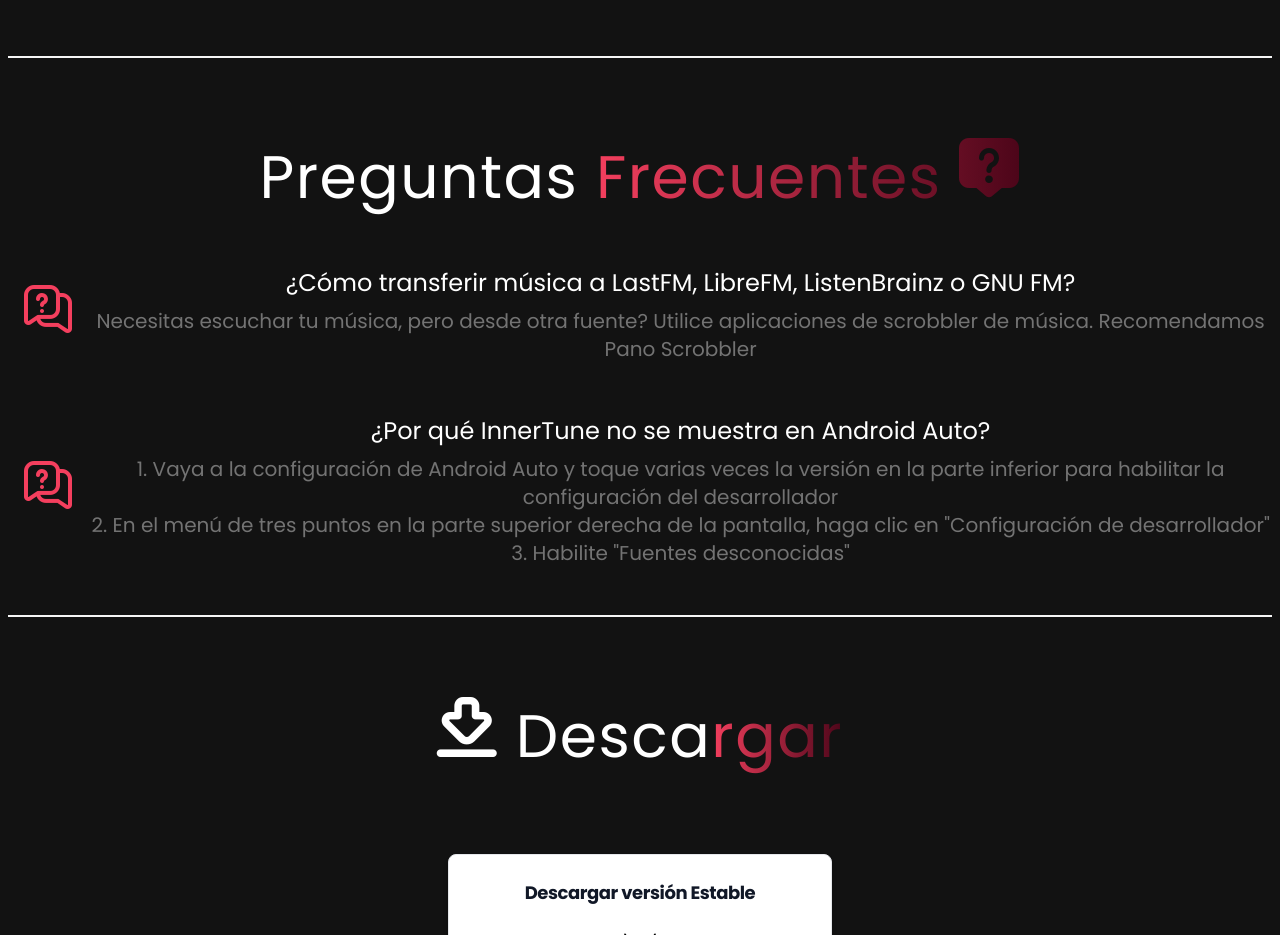
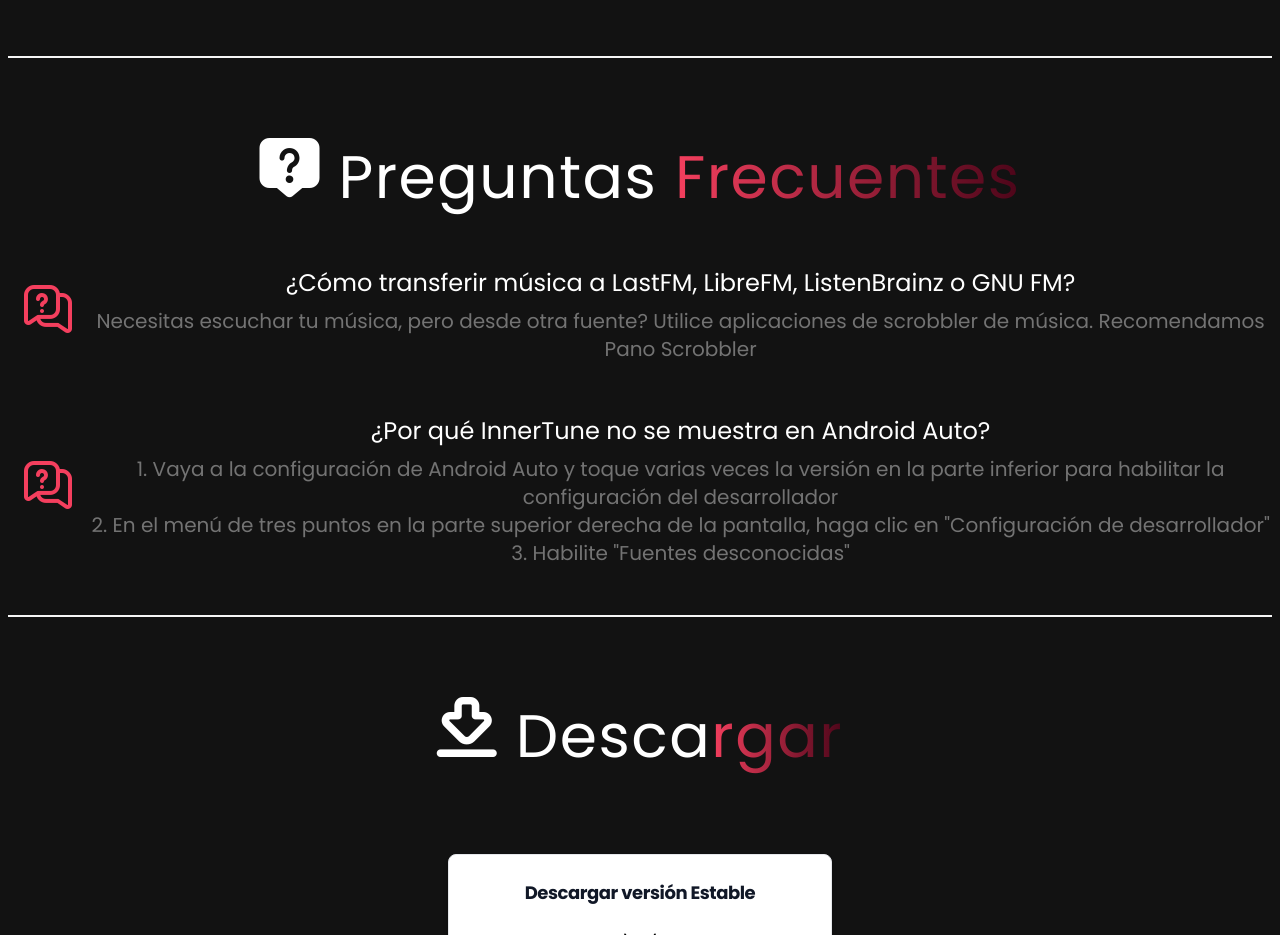
Before and after one commit to AkemiKami201/innerTune-Website, a React (Vite) app: page / in a window 1280 px wide. Shown: the part 3960-4895 px from the top of the page. Built offline with nearby package versions, Linux system fonts and the light colour scheme.

Commit message:
new icon - title

```diff
--- a/src/components/FAQ.jsx
+++ b/src/components/FAQ.jsx
@@ -5,9 +5,9 @@
 	return (
 		<div className="mt-20">
 			<h2 className="text-3xl sm:text-5xl lg:text-6xl text-center mt-6 tracking-wide">
-		        Preguntas {" "}
+		        <i class="fi fi-sr-message-question"></i> Preguntas {" "}
 		        <span className="bg-gradient-to-r from-rose-500 to-rose-950 text-transparent bg-clip-text">
-		        	Frecuentes <i class="fi fi-sr-message-question"></i>
+		        	Frecuentes
 		        </span>
 	      	</h2>
 
```
